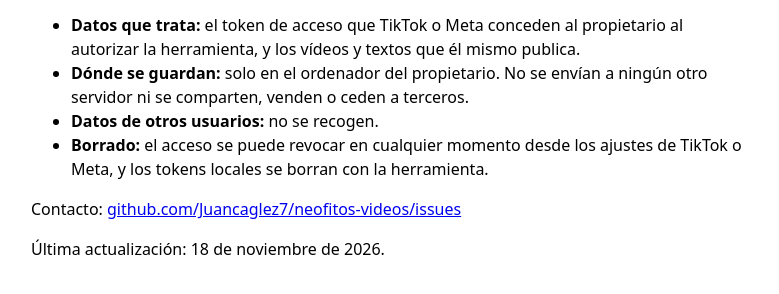
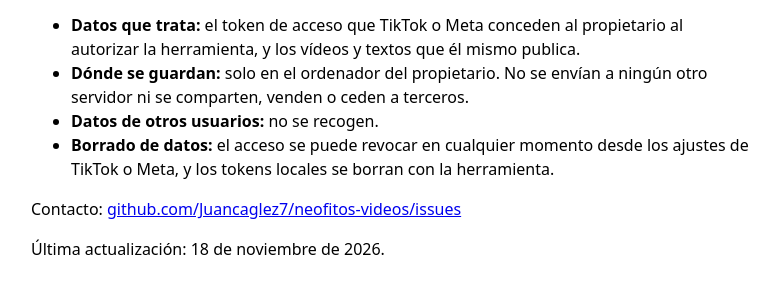
Before and after one commit to Juancaglez7/neofitos-videos, a plain HTML site: page privacidad.html in a window 1280 px wide. Shown: the part 136-430 px from the top of the page, without its empty margins (249-1028 px from the left). Drawn offline with Linux system fonts and the light colour scheme.

Commit message:
Ancla de borrado de datos
Co-Authored-By: Claude Opus 5.5 <noreply@anthropic.com>

```diff
--- a/privacidad.html
+++ b/privacidad.html
@@ -6,7 +6,7 @@
 <li><b>Datos que trata:</b> el token de acceso que TikTok o Meta conceden al propietario al autorizar la herramienta, y los vídeos y textos que él mismo publica.</li>
 <li><b>Dónde se guardan:</b> solo en el ordenador del propietario. No se envían a ningún otro servidor ni se comparten, venden o ceden a terceros.</li>
 <li><b>Datos de otros usuarios:</b> no se recogen.</li>
-<li><b>Borrado:</b> el acceso se puede revocar en cualquier momento desde los ajustes de TikTok o Meta, y los tokens locales se borran con la herramienta.</li>
+<li id="borrado"><b>Borrado de datos:</b> el acceso se puede revocar en cualquier momento desde los ajustes de TikTok o Meta, y los tokens locales se borran con la herramienta.</li>
 </ul>
 <p>Contacto: <a href="https://github.com/Juancaglez7/neofitos-videos/issues">github.com/Juancaglez7/neofitos-videos/issues</a></p>
 <p>Última actualización: 18 de noviembre de 2026.</p></body></html>
```
